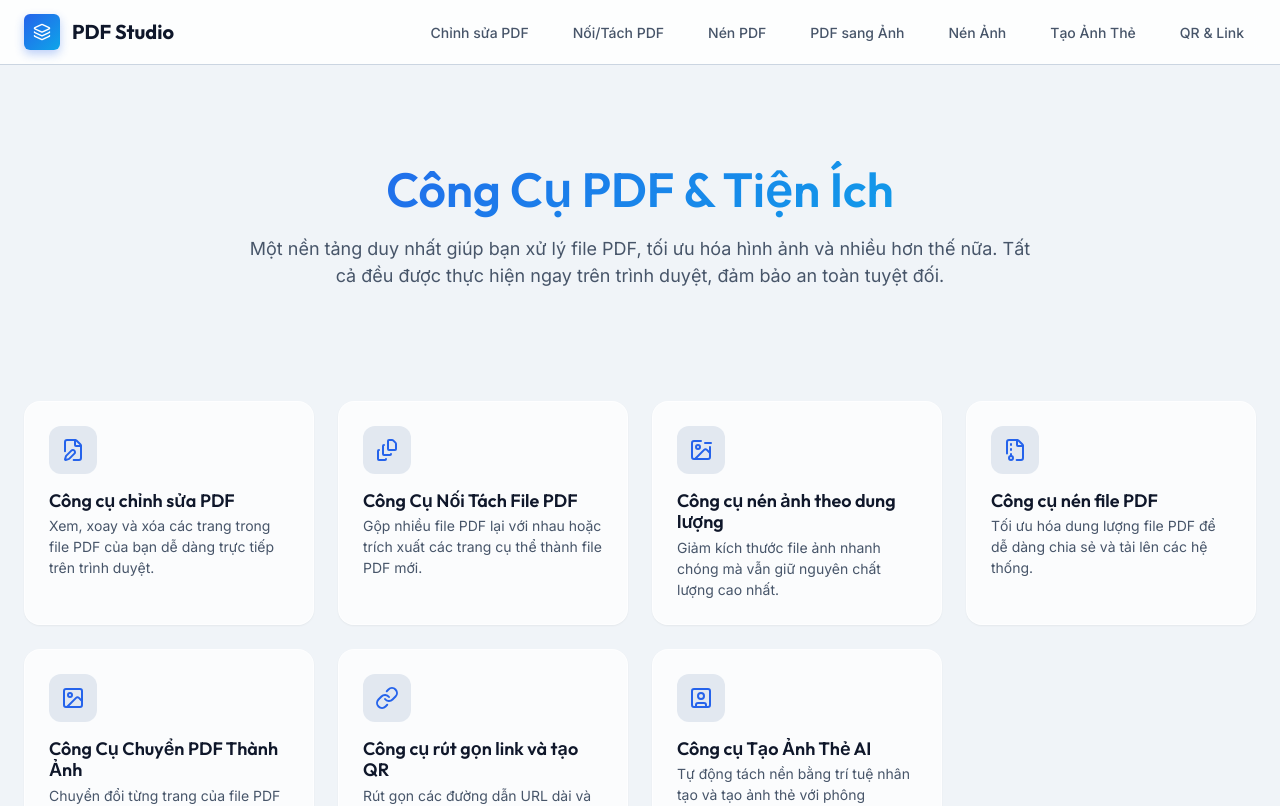
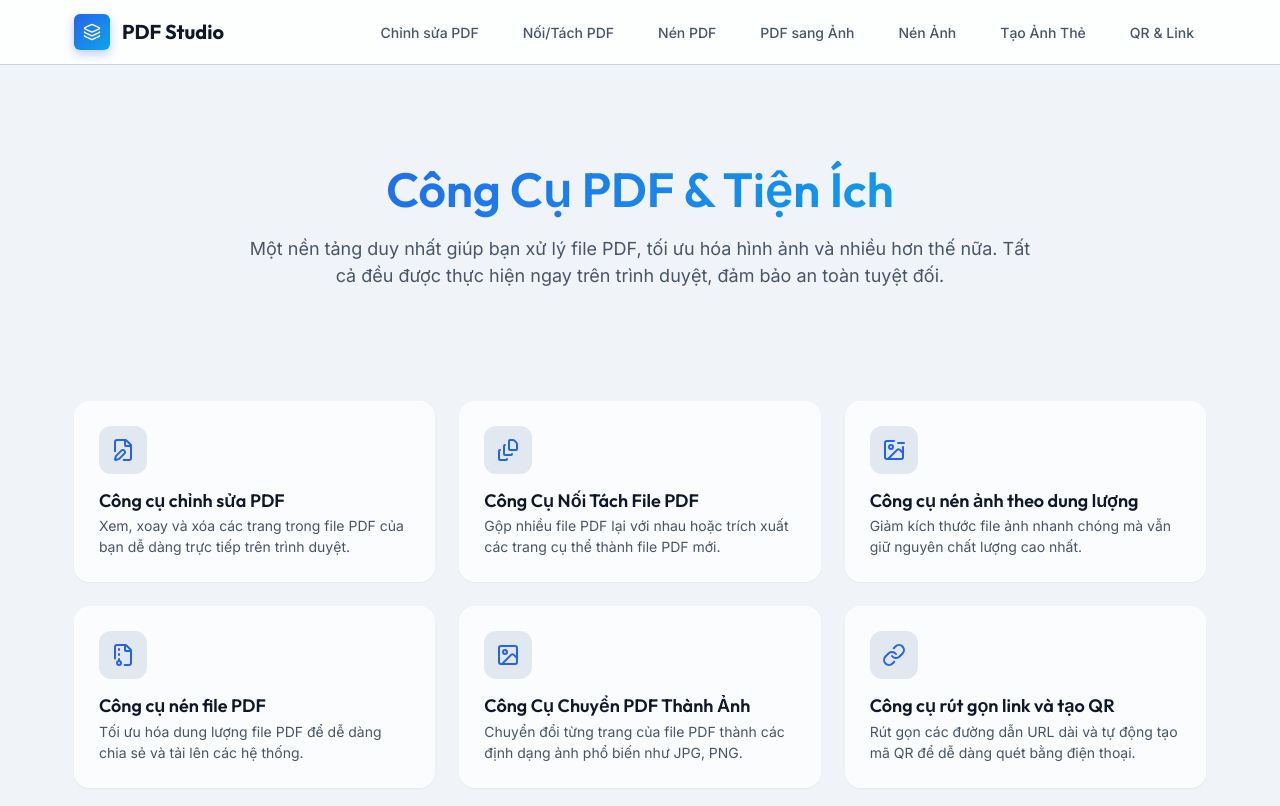
Before and after one commit to rchg2025/pdfstudio, a React (Vite) app: page / in a window 1280 px wide. Shown: the top 806 px of the page. Built offline with nearby package versions, Linux system fonts and the light colour scheme.

Commit message:
Update layout: limit max width to 1180px for better readability

```diff
--- a/src/index.css
+++ b/src/index.css
@@ -89,6 +89,7 @@ button {
 /* Layout Utilities */
 .container {
   width: 100%;
+  max-width: 1180px;
   margin: 0 auto;
   padding: 0 1.5rem;
 }
```
